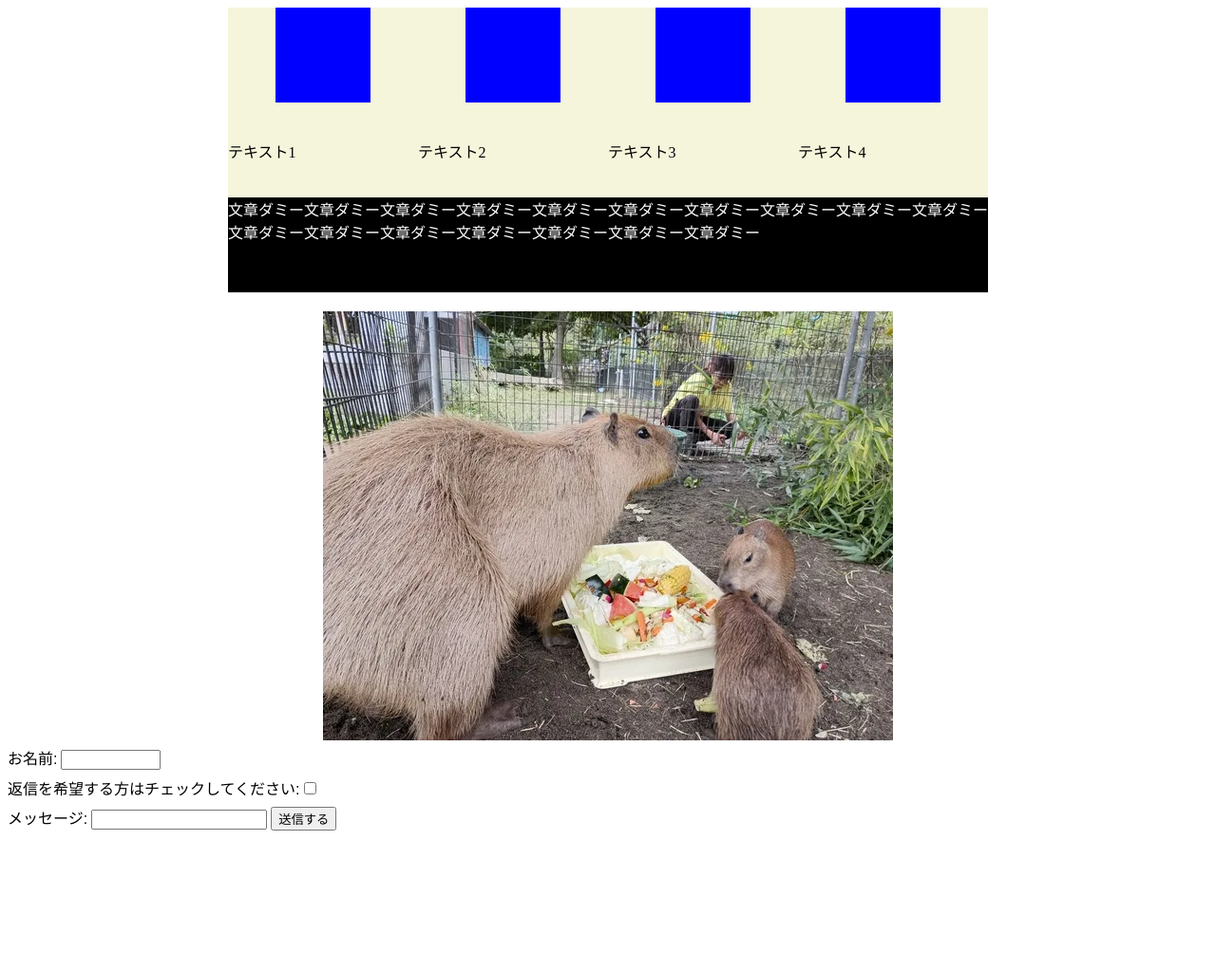
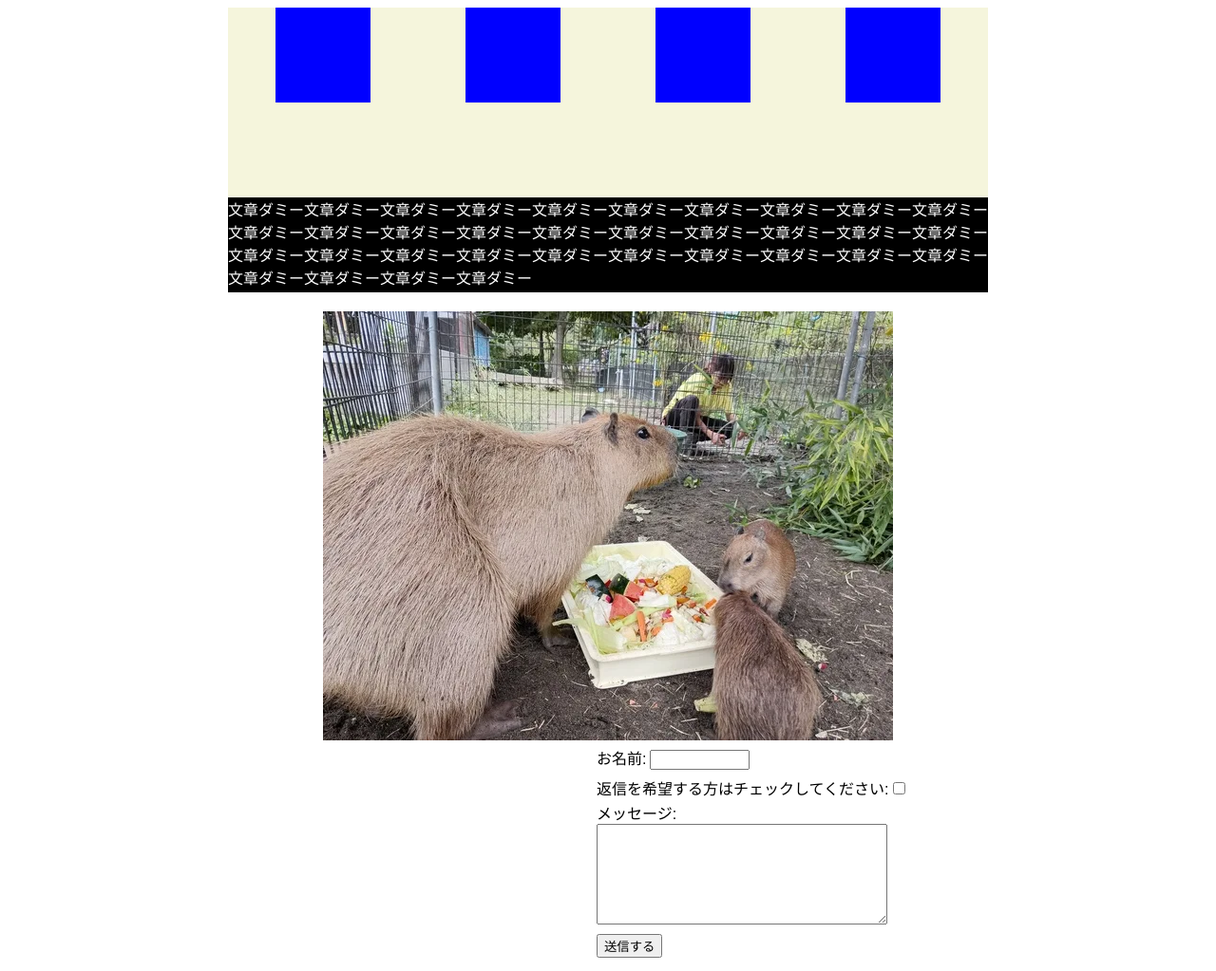
Before and after one commit to ishitomo1110/test1, a plain HTML site: page 0124/index.html in a window 1280 px wide. Shown: the whole page at 95% size. Before the commit the page ends 889 px from the top, so only its background shows below. Drawn offline with Linux system fonts and the light colour scheme.

Commit message:
Add files via upload

```diff
--- a/0124/index.html
+++ b/0124/index.html
@@ -20,9 +20,11 @@
         width: 100px;
         height: 100px;
         background-color: #00f;
+        text-align: center;
+
     }
-    .moji{
-        margin-top: 1px;
+    .text-box{
+        text-align: center;
     }
     .text{
         width: 800px;
@@ -46,8 +48,11 @@
         margin: 0.4rem 0;
     }
     textarea{
-        width: 100px;
+        width: 300px;
         height: 100px;
+    }
+    .form{
+        margin-left: 620px;
     }
     @media(max-width:767px){
         .contents{
@@ -61,13 +66,10 @@
         <div class="box"></div>
         <div class="box"></div>
         <div class="box"></div>
-        <div class="moji">テキスト1</div>
-        <div class="moji">テキスト2</div>
-        <div class="moji">テキスト3</div>
-        <div class="moji">テキスト4</div>
     </div>
-    <div class="text">文章ダミー文章ダミー文章ダミー文章ダミー文章ダミー文章ダミー文章ダミー文章ダミー文章ダミー文章ダミー文章ダミー文章ダミー文章ダミー文章ダミー文章ダミー文章ダミー文章ダミー</div>
+    <div class="text">文章ダミー文章ダミー文章ダミー文章ダミー文章ダミー文章ダミー文章ダミー文章ダミー文章ダミー文章ダミー文章ダミー文章ダミー文章ダミー文章ダミー文章ダミー文章ダミー文章ダミー文章ダミー文章ダミー文章ダミー文章ダミー文章ダミー文章ダミー文章ダミー文章ダミー文章ダミー文章ダミー文章ダミー文章ダミー文章ダミー文章ダミー文章ダミー文章ダミー文章ダミー</div>
     <div class="img"><img src="img/kapi.webp" alt="kapi"></div>
+    <div class="form">
         <label for="name">お名前:</label>
         <input type="text" id="name" name="name" required minlength="4" maxlength="8" size="10" />
         <br>
@@ -75,7 +77,10 @@
         <input type="checkbox">
         <br>
         <label for="text">メッセージ:</label>
-    <input type="textarea" id="textarea">
+        <br>
+        <textarea name="message" id="message" cols="30" rows="10"></textarea>
+        <br>
         <input type="submit" value="送信する">
+    </div>
 </body>
 </html>
```
Lines whose indentation alone changed are shown as unchanged.
